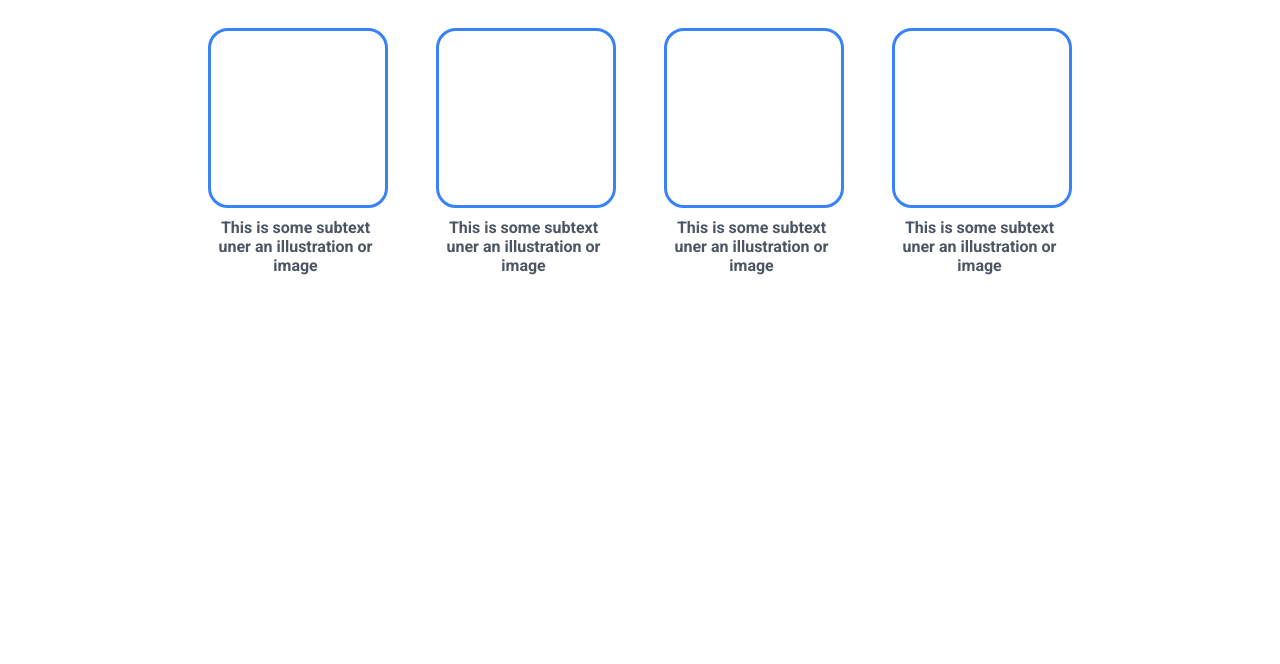
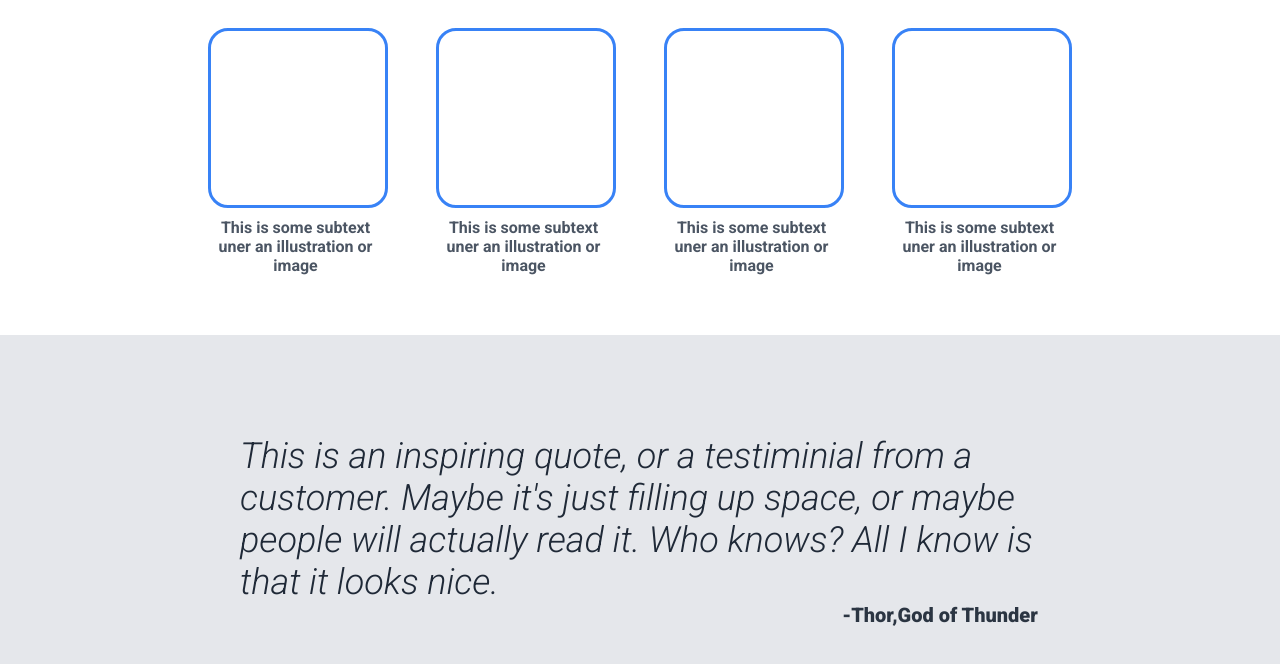
Before and after one commit to juan1jose3/Odin-landing-page, a plain HTML site: page index.html in a window 1280 px wide. Shown: the part 612-1276 px from the top of the page. Before the commit the page ends 887 px from the top, so only its background shows below. Drawn offline with Linux system fonts and the light colour scheme.

Commit message:
SectionC

```diff
--- a/index.html
+++ b/index.html
@@ -108,6 +108,26 @@
 
         </div>
 
+        <div class="sectionC">
+            <div class="quotePlaceholder">
+                <div class="quoteContainer">
+                    <div class="quoteText">
+                        <i>This is an inspiring quote, or a testiminial from a
+                        customer. Maybe it's just filling up space, or maybe
+                        people will actually read it. Who knows? All I know
+                        is that it looks nice.</i>
+
+                    </div>
+                    <div class="from">
+                        -Thor,God of Thunder
+                    </div>
+
+                </div>
+
+            </div>
+
+        </div>
+
 
     </div>
 </body>
--- a/styles.css
+++ b/styles.css
@@ -105,6 +105,9 @@ a{
     margin-bottom: 50px;
 }
 
+.sectionB{
+    margin-bottom: 60px;
+}
 .imageSection{
     display: flex;
     justify-content: center;
@@ -130,3 +133,33 @@ a{
     padding-left: 10px;
 
 }
+
+.sectionC{
+    background-color: #E5E7EB;
+}
+
+.quotePlaceholder{
+    padding-top: 100px;
+    padding-bottom: 100px;
+}
+
+.quoteContainer{
+    display: flex;
+    flex-direction: column;
+    justify-content: center;
+    align-items: center;
+}
+
+.quoteText{
+    font-size: 36px;
+    color: #1F2937;
+    font-weight:300;
+    max-width: 800px;
+}
+
+.from{
+    color: #2B3542;
+    font-size: 20px;
+    font-weight: 900;
+    padding-left: 600px;
+}
```
